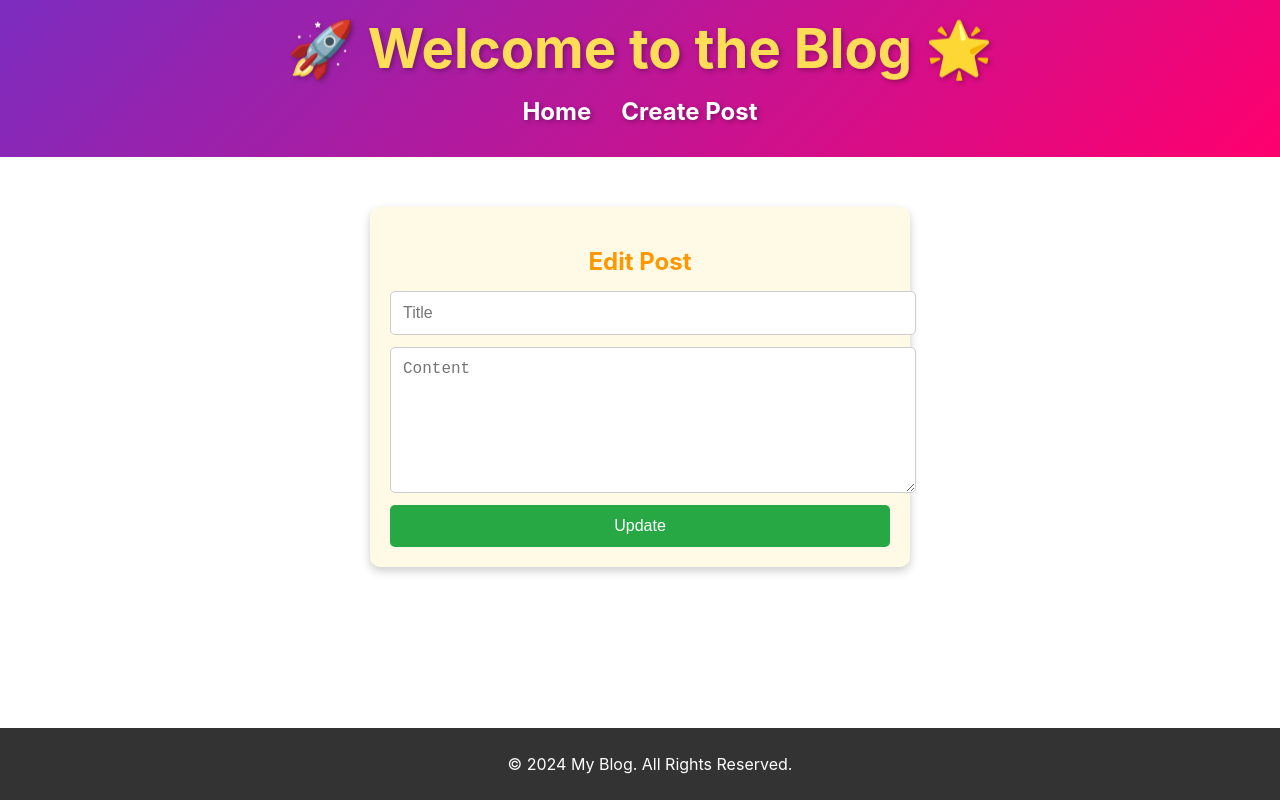
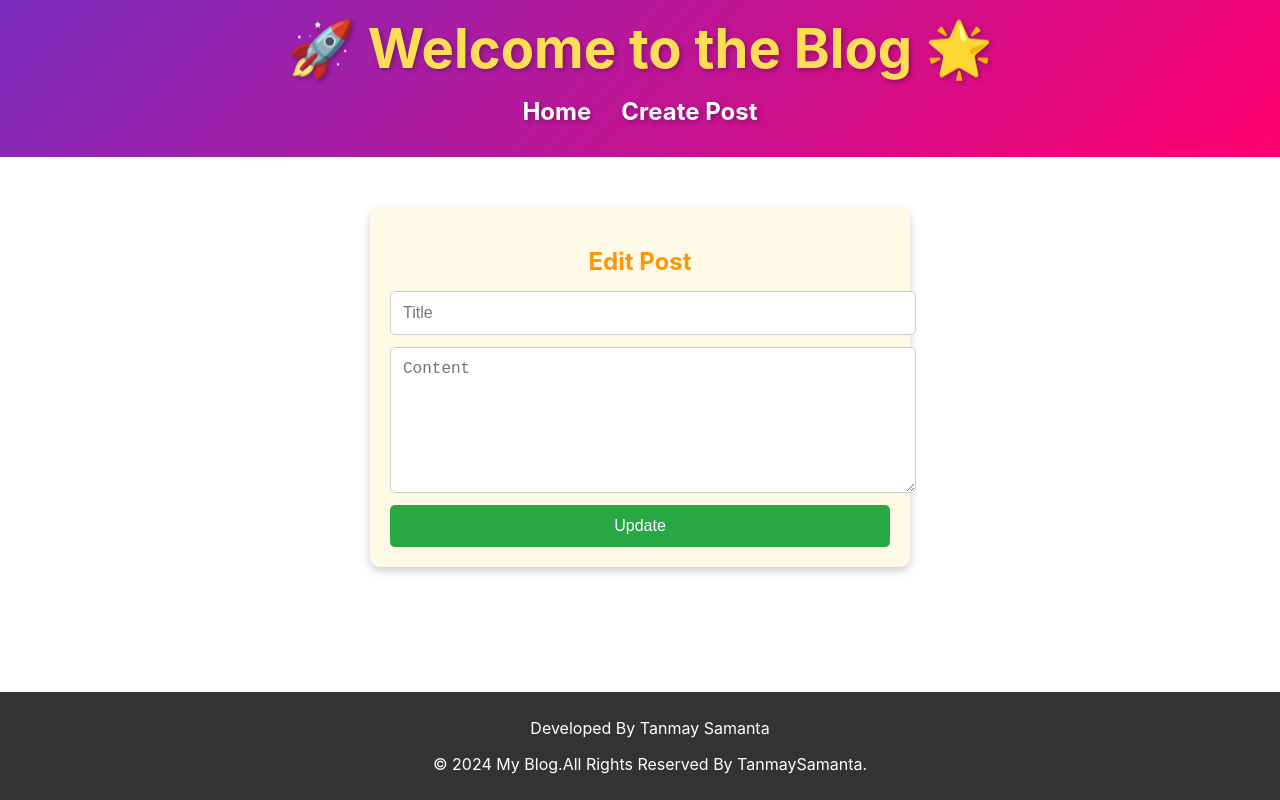
Before and after one commit to tanmayMt/Blog-Application-using-MERN, a React (Create React App) app in the folder client/: page /edit/1 in a window 1280 px wide. Built offline with nearby package versions, Linux system fonts and the light colour scheme; no server answers.

Commit message:
Edit Post and Other Updation

```diff
--- a/client/src/components/Footer.js
+++ b/client/src/components/Footer.js
@@ -4,7 +4,12 @@ import "./Footer.css";
 const Footer = () => {
     return (
         <footer className="footer">
-            <p>© 2024 My Blog. All Rights Reserved.</p>
+          <div className="left">
+            <p>Developed By Tanmay Samanta</p>
+          </div>
+          <div className="right">
+            <p>© 2024 My Blog.All Rights Reserved By TanmaySamanta.</p>
+          </div>
         </footer>
     );
 };
```
Also changed, not shown: 1 other file (tests, documents, lock files or other folders).
